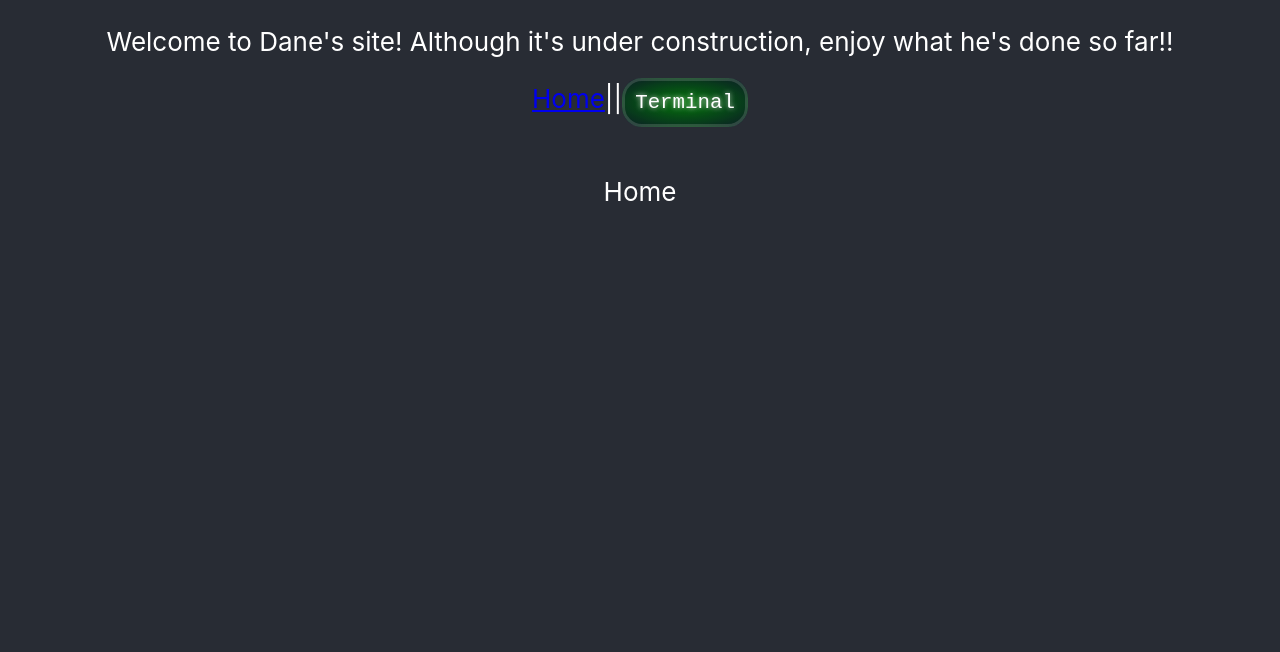
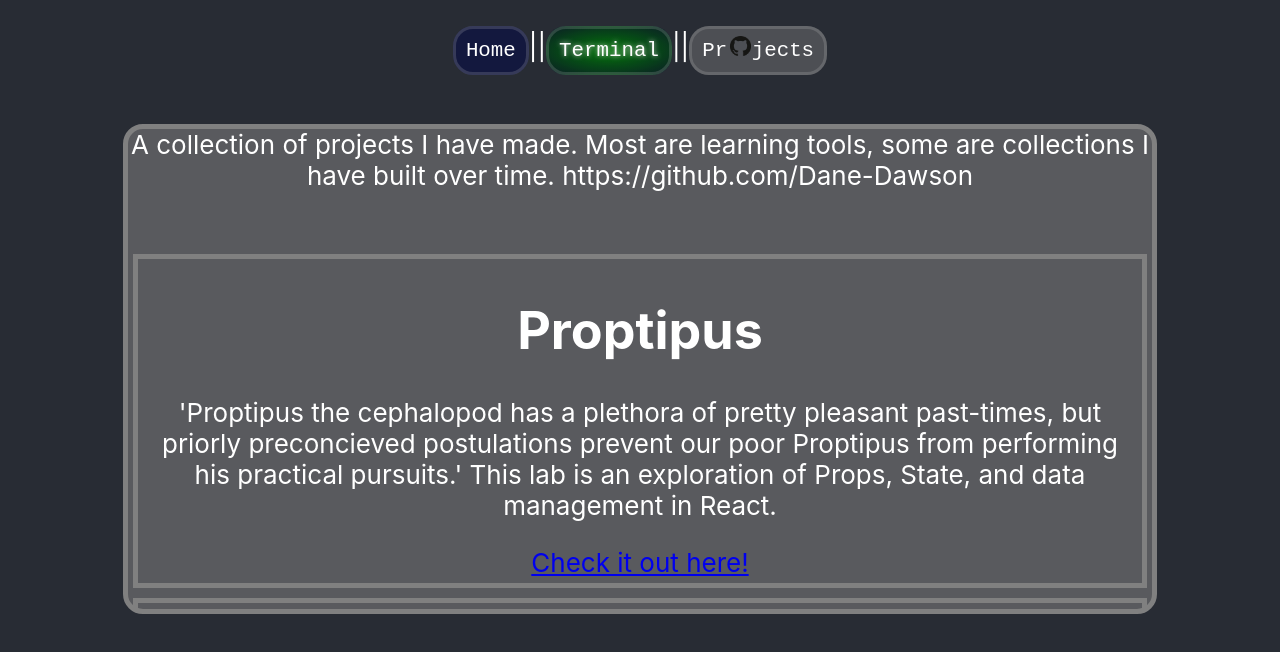
Before and after one commit to Dane-Dawson/dane-dawson.github.io, a React (Create React App) app: page /projects in a window 1280 px wide. Shown: the top 652 px of the page. Built offline with nearby package versions, Linux system fonts and the light colour scheme.

Commit message:
added to projects page, fixed x overflow in terminal

```diff
--- a/src/App.css
+++ b/src/App.css
@@ -38,10 +38,35 @@
 
 /* link styles */
 
+.home-link{
+  color: inherit;
+  text-decoration: inherit;
+  border: 3px solid #c8c8c831;
+  border-radius: 20px;
+  padding: 10px;
+  font: 1.3rem Inconsolata, monospace;
+  background-color: rgba(6, 11, 69, 0.596);
+}
+
+.projects-link{
+  color: inherit;
+  text-decoration: inherit;
+  border: 3px solid #c8c8c831;
+  border-radius: 20px;
+  padding: 10px;
+  font: 1.3rem Inconsolata, monospace;
+  background-color: rgba(128, 128, 128, 0.411);
+}
+.git-1{
+  height: 20px;
+  padding-left: 3px;
+  padding-right: 1px;
+}
+
 .show-terminal{
   /* these two lines remove previous styling for link */
   color: inherit;
-    text-decoration: inherit;
+  text-decoration: inherit;
     /* ^^ these two ^^ */
 
   padding: 10px;
@@ -66,6 +91,7 @@
   border-radius: 20px;
   position: relative;
   text-align: left;
+  overflow-x: scroll;
   background-color: rgb(10, 15, 36);
   background-image: radial-gradient(
     rgba(0, 150, 0, 0.75), rgb(12, 17, 41) 120%
@@ -145,13 +171,14 @@
 
 .terminal-input-placeholder{
   animation:
-    typing 3.5s steps(40, end),
+    typingplaceholder 3.5s steps(40, end),
     blinker 1s linear infinite;
   position: absolute;
   bottom: 4px;
   left: 400px;
   visibility: hidden;
-  overflow: hidden; /* Ensures the content is not revealed until the animation */
+  overflow: hidden;
+  overflow-x: scroll; /* Ensures the content is not revealed until the animation */
   white-space: nowrap; /* Keeps the content on a single line */
   margin: 0 auto; /* Gives that scrolling effect as the typing happens */
   letter-spacing: .15em; /* Adjust as needed */
@@ -241,7 +268,7 @@
   letter-spacing: .00em; /* Adjust as needed */
   animation:
     typing 3.5s steps(40, end);
-  animation-delay: 11000ms;
+  animation-delay: 12000ms;
   -webkit-animation-fill-mode:forwards; animation-fill-mode:forwards;
 }
 
@@ -294,6 +321,10 @@
 /* The typing effect */
 @keyframes typing {
   from { visibility: visible; width: 0 }
+  to { visibility: visible; width: 100% }
+}
+@keyframes typingplaceholder {
+  from { visibility: visible; width: 0 }
   to { visibility: visible; width: 75% }
 }
 
--- a/src/App.js
+++ b/src/App.js
@@ -1,52 +1,43 @@
-import React, { useState } from 'react';
-import {
-  BrowserRouter as Router,
-  Switch,
-  Route,
-  Link
-} from "react-router-dom";
+import React, { useState } from "react";
+import { BrowserRouter as Router, Switch, Route, Link } from "react-router-dom";
 
-import './App.css';
+import "./App.css";
 
-import rocketDane from './images/Rocket-Dane.png'
-import piConstruction from './images/pika-construction.gif'
-import Terminal from './components/terminal/Terminal'
-import Home from "./components/home/Home"
-
+import gitIcon from "./components/projects/images/git-icon.png";
+import rocketDane from "./images/Rocket-Dane.png";
+import piConstruction from "./images/pika-construction.gif";
+import Terminal from "./components/terminal/Terminal";
+import Home from "./components/home/Home";
+import Projects from "./components/projects/Projects";
 
 function App() {
-  const [pets, petPikachu] = useState( 0 );
-  const [terminalInput, setTerminalInput] = useState('')
-  const [showTerminal, toggleTerminal] = useState(false)
-
-  const renderTerminal = () => {
-    if (showTerminal){
-      return <Terminal setTerminalInput={setTerminalInput} />
-    }
-  }
+  const [pets, petPikachu] = useState(0);
 
   return (
     <div className="App">
       {/* <img src={rocketDane} className="rocket-dane" alt="logo" /> */}
-
-        <p>
-        Welcome to Dane's site! Although it's under construction, enjoy what he's done so far!!
-        </p>
+      <br />
       <Router>
         <div>
           <nav>
-              <Link to="/">Home</Link>||
-              <Link className="show-terminal" to="/terminal">Terminal</Link>
+            <Link className="home-link" to="/">Home</Link>||
+            <Link className="show-terminal" to="/terminal">
+              Terminal
+            </Link>
+            ||
+            <Link className="projects-link" to="/projects">
+              Pr<img src={gitIcon} className="icon git-1" />jects
+            </Link>
+          </nav>
+          <br />
+          <br />
 
-        </nav>
-        <br/>
-        <br/>
-
-        {/* A <Switch> looks through its children <Route>s and
-            renders the first one that matches the current URL. */}
           <Switch>
             <Route path="/terminal">
-            <Terminal setTerminalInput={setTerminalInput} />
+              <Terminal />
+            </Route>
+            <Route path="/projects">
+              <Projects />
             </Route>
             <Route path="/">
               <Home />
@@ -54,9 +45,7 @@ function App() {
           </Switch>
         </div>
       </Router>
-        {/* <p>
-          It's currently under construction. Click to pet the Pikachu while you wait.
-        </p>
+      {/*
         <img src={piConstruction}
         onClick={()=>petPikachu(prev => prev + 1)}
         className="construction-pika"
--- a/src/components/home/Home.js
+++ b/src/components/home/Home.js
@@ -1,6 +1,31 @@
+
+import React, { useState } from "react";
+
 export default function Home(){
-    return(<div>
-        Home
+    return(<div className="home-main-div">
+    <h1>Dane Dawson</h1>
+        <p>
+        Born and raised in Austin, Texas, I have led a unique and entertaining life thusfar (in my humble opinion).
+        </p>
+        <p>
+            Happily married with a 3 year old tornado for a daughter, I've made the relatively recent career shift into programming and tech.
+        </p>
+
+        <p>
+            Feel free to explore this portfolio that is a viewport into the chaos that is my mind!
+        </p>
+
+        <p>
+            This project was created with React using only hooks with custom CSS throughout.
+        </p>
+
+        <p>
+            It also contains a potentially dangerous amount of my own sense of humor and personality.
+        </p>
+
+        <p>
+            Check back regularly, as this site is consistently under construction.
+        </p>
     </div>
     )
 }
--- /dev/null
+++ b/src/components/projects/ProjectCard.js
@@ -0,0 +1,11 @@
+import React, { useState } from "react";
+
+
+export default function ProjectCard(props){
+    return(<div className="project-card-main-div">
+        <h1>{props.project.name}</h1>
+        <p>{props.project.description}</p>
+        <a href={props.project.url}>Check it out here!</a>
+    </div>
+    )
+}
--- /dev/null
+++ b/src/components/projects/Projects.css
@@ -0,0 +1,28 @@
+.projects-main-div{
+    position: relative;
+    background-color: rgba(128, 128, 128, 0.557);
+    border: 5px solid gray;
+    border-radius: 20px;
+    width: 80vw;
+    height: 60vh;
+}
+
+.projects-intro{
+    height: 15vh;
+}
+
+.projects-container{
+    position: absolute;
+    top: 15vh;
+    height: 45vh;
+    display: flex;
+    flex-direction: column;
+    /* justify-content: center; */
+    overflow: scroll;
+}
+
+.project-card-main-div{
+    padding: 5px;
+    margin: 5px;
+    border: 5px solid gray;
+}
--- /dev/null
+++ b/src/components/projects/Projects.js
@@ -0,0 +1,23 @@
+
+import React, { useState } from "react";
+import "./Projects.css"
+
+import {projectsArray} from "./ProjectsData"
+
+import ProjectCard from "./ProjectCard"
+
+export default function Projects(){
+    return(<div className="projects-main-div">
+        <div className="projects-intro">
+        A collection of projects I have made. Most are learning tools, some are collections I have built over time.
+        https://github.com/Dane-Dawson
+        </div>
+        <div className="projects-container">
+        {projectsArray.map((project, idx)=>{
+            return <ProjectCard key={idx} project={project} />
+            })}
+        </div>
+
+    </div>
+    )
+}
--- /dev/null
+++ b/src/components/projects/ProjectsData.js
@@ -0,0 +1,11 @@
+export const projectsArray = [
+    {
+        name: "Proptipus",
+        url: "https://github.com/Dane-Dawson/proptipus",
+        description: "'Proptipus the cephalopod has a plethora of pretty pleasant past-times, but priorly preconcieved postulations prevent our poor Proptipus from performing his practical pursuits.' This lab is an exploration of Props, State, and data management in React."
+},{
+    name: "JSON-Server Intro",
+    url: "https://github.com/Dane-Dawson/json-server-practice",
+    description: "A base introduction to JSON-Server, how to build one and how to personalize it to your needs."
+}
+]
```
Also changed, not shown: src/components/projects/images/git-icon.png (added). Lines whose indentation alone changed are shown as unchanged.
